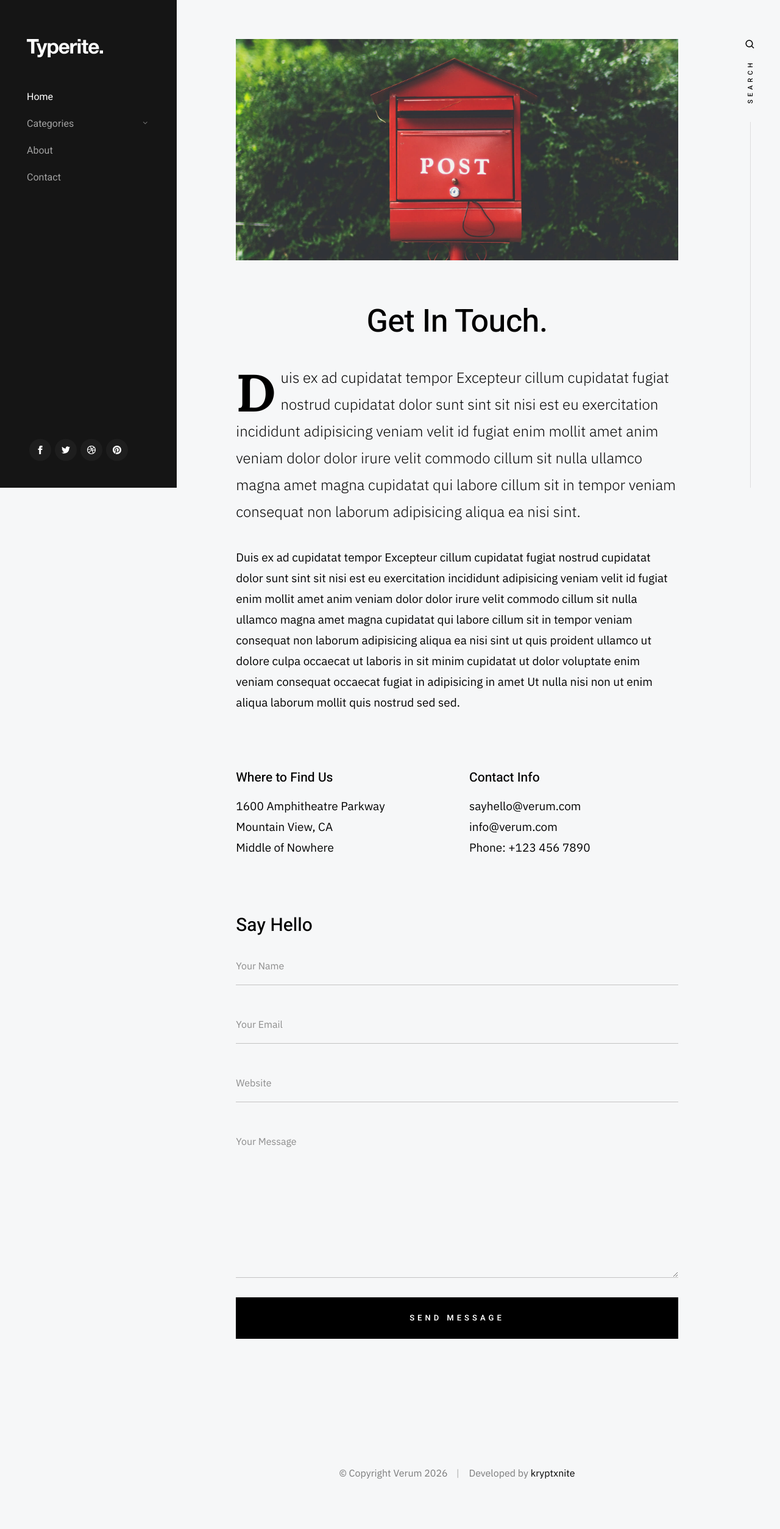
After one commit to kryptxnite/Verum, a Django app: page /contact/ in a window 1280 px wide. The commit adds this page. Shown: the whole page at 61% size. Run offline with Django 5.2, Linux system fonts and the light colour scheme; data that the repository does not hold is empty.

Commit message:
Created About & Contact pages.

```diff
--- a/blog/templates/blog/base.html
+++ b/blog/templates/blog/base.html
@@ -8,7 +8,7 @@
     <!--- basic page needs
     ================================================== -->
     <meta charset="utf-8">
-    <title>{% block title %}{% endblock  %}</title>
+    <title>{% block title %}{% endblock %}</title>
     <meta name="description" content="">
     <meta name="author" content="">
 
@@ -74,8 +74,8 @@
                         {% endfor %}
                         </ul>
                     </li>
-                    <li><a href="page-about.html" title="">About</a></li>
-                    <li><a href="page-contact.html" title="">Contact</a></li>
+                    <li><a href="{% url "blog:about" %}" title="">About</a></li>
+                    <li><a href="{% url "blog:contact" %}" title="">Contact</a></li>
                     {% if request.user.is_staff %}
                         <li><a href="{% url "admin:index" %}" title="">Admin Panel</a></li>
                     {% endif %}
--- /dev/null
+++ b/blog/templates/blog/post/contact.html
@@ -0,0 +1,104 @@
+{% extends "blog/base.html" %}
+
+{% load static %}
+{% load blog_tags %}
+
+{% block title %}Contact Us{% endblock %}
+
+{% block content %}
+<!-- site content
+================================================== -->
+<div class="s-content content">
+    <main class="row content__page">
+
+        <section class="column large-full entry format-standard">
+
+            <div class="media-wrap">
+                <div>
+                    <img src="{% static "deps/images/thumbs/contact/contact-1000.jpg" %}" srcset="{% static "deps/images/thumbs/contact/contact-2000.jpg" %} 2000w,
+                                {% static "deps/images/thumbs/contact/contact-1000.jpg" %} 1000w,
+                                {% static "deps/images/thumbs/contact/contact-500.jpg" %} 500w" sizes="(max-width: 2000px) 100vw, 2000px" alt="">
+                </div>
+            </div>
+
+            <div class="content__page-header">
+                <h1 class="display-1">
+                Get In Touch.
+                </h1>
+            </div> <!-- end content__page-header -->
+
+            <p class="lead drop-cap">
+            Duis ex ad cupidatat tempor Excepteur cillum cupidatat
+            fugiat nostrud cupidatat dolor sunt sint sit nisi est eu exercitation
+            incididunt adipisicing veniam velit id fugiat enim mollit amet anim veniam dolor
+            dolor irure velit commodo cillum sit nulla ullamco magna amet magna cupidatat qui
+            labore cillum sit in tempor veniam consequat non laborum adipisicing aliqua
+            ea nisi sint.
+            </p>
+
+            <p>
+            Duis ex ad cupidatat tempor Excepteur cillum cupidatat fugiat nostrud cupidatat
+            dolor sunt sint sit nisi est eu exercitation incididunt adipisicing veniam velit
+            id fugiat enim mollit amet anim veniam dolor dolor irure velit commodo cillum sit
+            nulla ullamco magna amet magna cupidatat qui labore cillum sit in tempor veniam
+            consequat non laborum adipisicing aliqua ea nisi sint ut quis proident ullamco ut
+            dolore culpa occaecat ut laboris in sit minim cupidatat ut dolor voluptate enim
+            veniam consequat occaecat fugiat in adipisicing in amet Ut nulla nisi non ut enim
+            aliqua laborum mollit quis nostrud sed sed.
+            </p>
+
+            <div class="row">
+                <div class="column large-six tab-full">
+                    <h4>Where to Find Us</h4>
+
+                    <p>
+                    1600 Amphitheatre Parkway<br>
+                    Mountain View, CA<br>
+                    Middle of Nowhere
+                    </p>
+
+                </div>
+
+                <div class="column large-six tab-full">
+                    <h4>Contact Info</h4>
+
+                    <p>sayhello@verum.com<br>
+                    info@verum.com <br>
+                    Phone: +123 456 7890
+                    </p>
+
+                </div>
+            </div>
+
+            <h3 class="h2">Say Hello</h3>
+
+            <form name="contactForm" id="contactForm" method="post" action="" autocomplete="off">
+                <fieldset>
+
+                    <div class="form-field">
+                        <input name="cName" id="cName" class="full-width" placeholder="Your Name" value="" type="text">
+                    </div>
+
+                    <div class="form-field">
+                        <input name="cEmail" id="cEmail" class="full-width" placeholder="Your Email" value="" type="text">
+                    </div>
+
+                    <div class="form-field">
+                        <input name="cWebsite" id="cWebsite" class="full-width" placeholder="Website" value="" type="text">
+                    </div>
+
+                    <div class="message form-field">
+                        <textarea name="cMessage" id="cMessage" class="full-width" placeholder="Your Message"></textarea>
+                    </div>
+
+                    <input name="submit" id="submit" class="btn btn--primary btn-wide btn--large full-width" value="Send Message" type="submit">
+
+                </fieldset>
+            </form> <!-- end form -->
+
+        </section>
+
+    </main>
+
+</div> <!-- end s-content -->
+{% endblock %}
--- a/blog/urls.py
+++ b/blog/urls.py
@@ -12,4 +12,6 @@ urlpatterns = [
     path('tag/<slug:tag_slug>/', views.posts, name='post_list_by_tag'),
     path('feed/', LatestPostsFeed(), name='post_feed'),
     path('search/', views.post_search, name='post_search'),
+    path('about/', views.about, name='about'),
+    path('contact/', views.contact, name='contact')
 ]
--- a/blog/views.py
+++ b/blog/views.py
@@ -144,3 +144,11 @@ def post_search(request):
             'results': results
         }
     )
+
+
+
+def about(request):
+    return render(request, 'blog/post/about.html')
+
+def contact(request):
+    return render(request, 'blog/post/contact.html')
```
Also changed, not shown: blog/templates/blog/post/about.html (added, +53 -0 lines).
